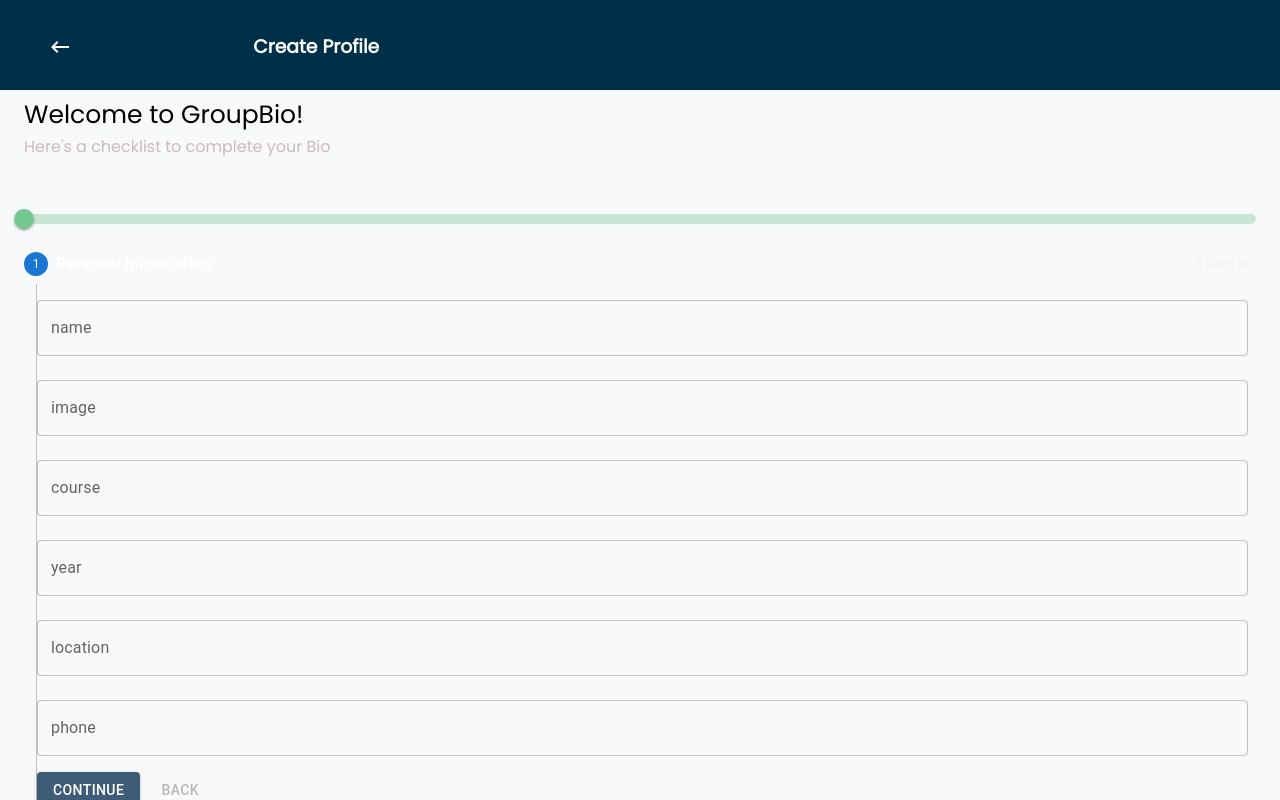
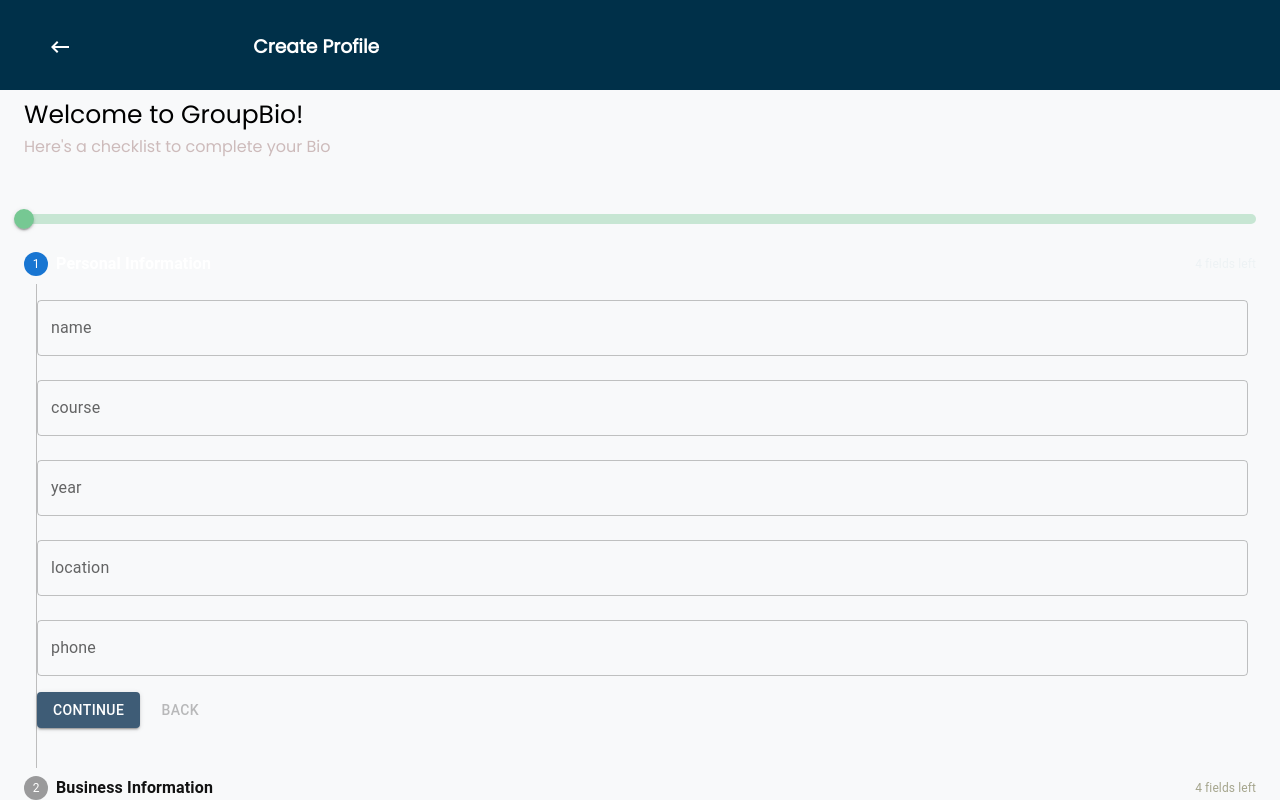
Before and after one commit to Anthoniselvi/group-bio, a Next.js app: page /form in a window 1280 px wide. Shown: the top 800 px of the page. Built offline with nearby package versions, Linux system fonts and the light colour scheme.

Commit message:
image removed from steps

```diff
--- a/components/Home/steps.js
+++ b/components/Home/steps.js
@@ -8,10 +8,10 @@
         label: "name",
         value: "",
       },
-      {
-        label: "image",
-        value: "",
-      },
+      // {
+      //   label: "image",
+      //   value: "",
+      // },
       {
         label: "course",
         value: "",
```
